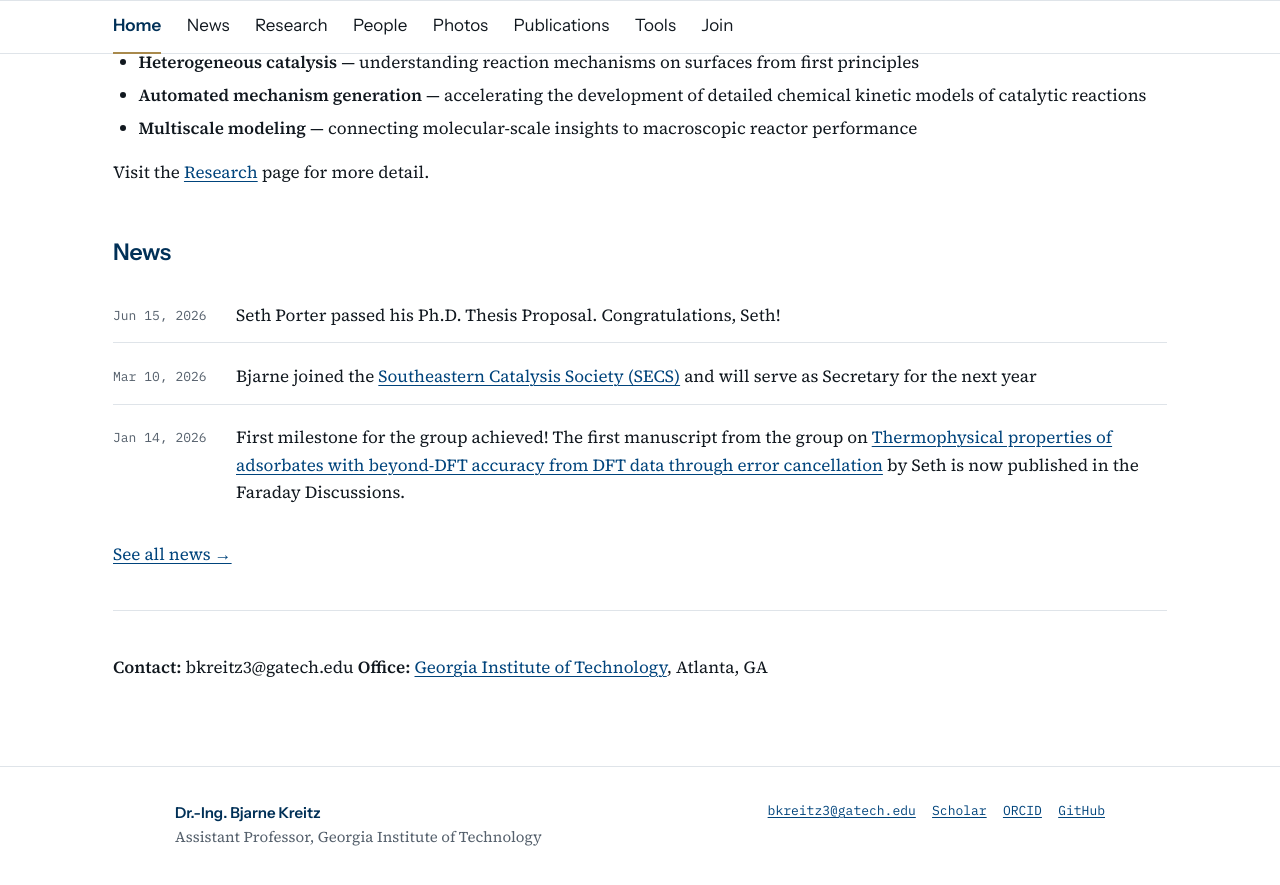
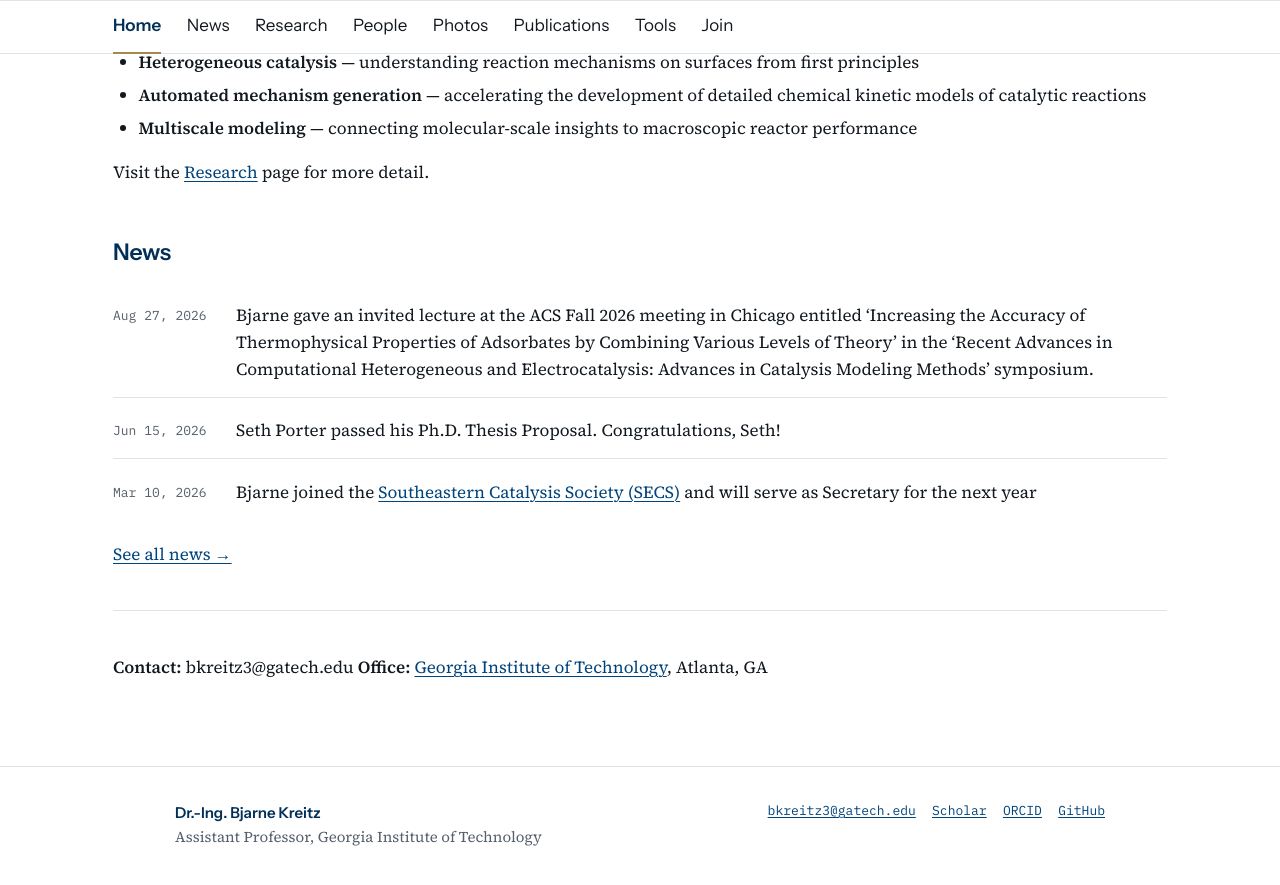
Before and after one commit to kreitz-group/kreitz-group.github.io, a Jekyll site: the page built from index.md, in a window 1280 px wide and 900 px high, scrolled down 997 px. Shown: the top 885 px of the window. Built offline with Jekyll 4.4.1, drawn with Linux system fonts in a browser that asks for light colours; some of the changed lines change nothing that is shown.

Commit message:
acs meeting and add Austin

```diff
--- a/_data/news.yml
+++ b/_data/news.yml
@@ -9,6 +9,9 @@
 #   image — Optional. Filename inside assets/images/news/.
 #   image_alt — Optional. Alt text for the image.
 
+
+- date: 2026-08-27
+  body: "Bjarne gave an invited lecture at the ACS Fall 2026 meeting in Chicago entitled 'Increasing the Accuracy of Thermophysical Properties of Adsorbates by Combining Various Levels of Theory' in the 'Recent Advances in Computational Heterogeneous and Electrocatalysis: Advances in Catalysis Modeling Methods' symposium."
 
 - date: 2026-06-15
   body: "Seth Porter passed his Ph.D. Thesis Proposal. Congratulations, Seth!"
--- a/_data/people.yml
+++ b/_data/people.yml
@@ -106,21 +106,21 @@
 #   linkedin: ""
 #   cv_url: ""
 
-# - id: austin-saylor
-#   name: "Austin Saylor"
-#   role: "Undergraduate Researcher"
-#   status: current
-#   type: undergraduate
-#   photo: "austin-saylor.jpeg"
-#   education: ""
-#   info: "Austin is a third-year undergraduate majoring in Chemical and Biomolecular Engineering at Georgia Tech. His research focuses on the microkinetic modeling of CO₂ methanation on nickel catalysts. He is currently working with experimental data from a profile reactor to evaluate microkinetic models. In his free time, Austin enjoys watching sports like football and Formula 1, playing video games, and baking."
-#   year_joined: 2025
-#   current_position: ""
-#   email: ""
-#   github: ""
-#   google_scholar: ""
-#   linkedin: ""
-#   cv_url: ""
+- id: austin-saylor
+  name: "Austin Saylor"
+  role: "Undergraduate Researcher"
+  status: current
+  type: undergraduate
+  photo: "austin-saylor.jpeg"
+  education: ""
+  info: "Austin is a third-year undergraduate majoring in Chemical and Biomolecular Engineering at Georgia Tech. His research focuses on the microkinetic modeling of CO₂ methanation on nickel catalysts. He is currently working with experimental data from a profile reactor to evaluate microkinetic models. In his free time, Austin enjoys watching sports like football and Formula 1, playing video games, and baking."
+  year_joined: 2026
+  current_position: ""
+  email: ""
+  github: ""
+  google_scholar: ""
+  linkedin: ""
+  cv_url: ""
 
 - id: matthew-abernathy
   name: "Matthew Abernathy"
@@ -130,7 +130,7 @@
   photo: "matthew-abernathy.png"
   education: "B.S. Chemical & Biomolecular Engineering / Applied Languages, Georgia Tech (expected 2026)"
   info: "Matthew is a fourth year double major in Chemical & Biomolecular Engineering and Applied Languages at Georgia Tech from Columbus Georgia. He joined the Kreitz Lab driven by an interest in Chemical Kinetics, Catalysis, and Reactor Design. Currently, he is working on developing a generative AI framework for screening of catalytic materials. In his free time he enjoys cooking, listening to classical music, and playing abstract strategy games, like Go and Chess."
-  year_joined: 2025
+  year_joined: 2026
   current_position: ""
   email: ""
   github: ""
```
